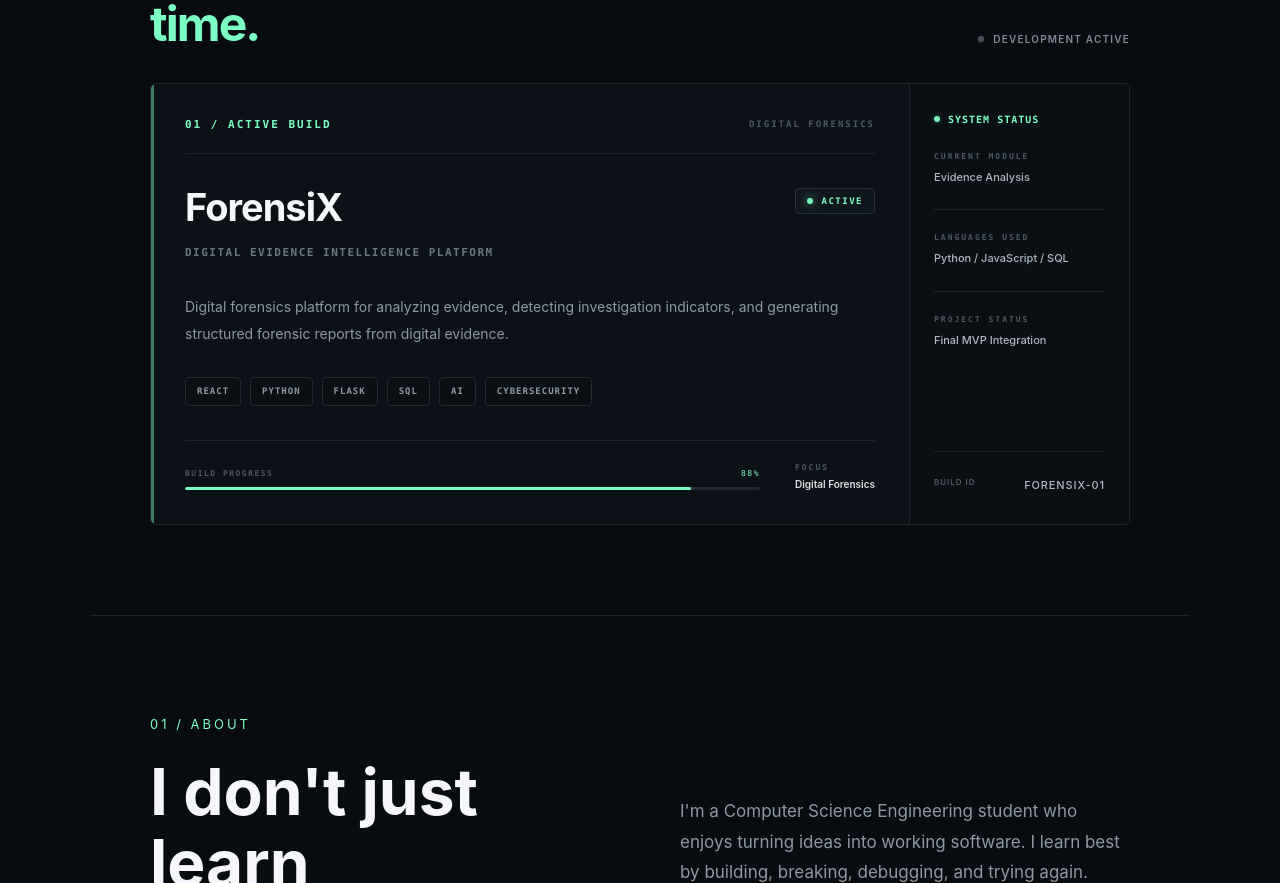
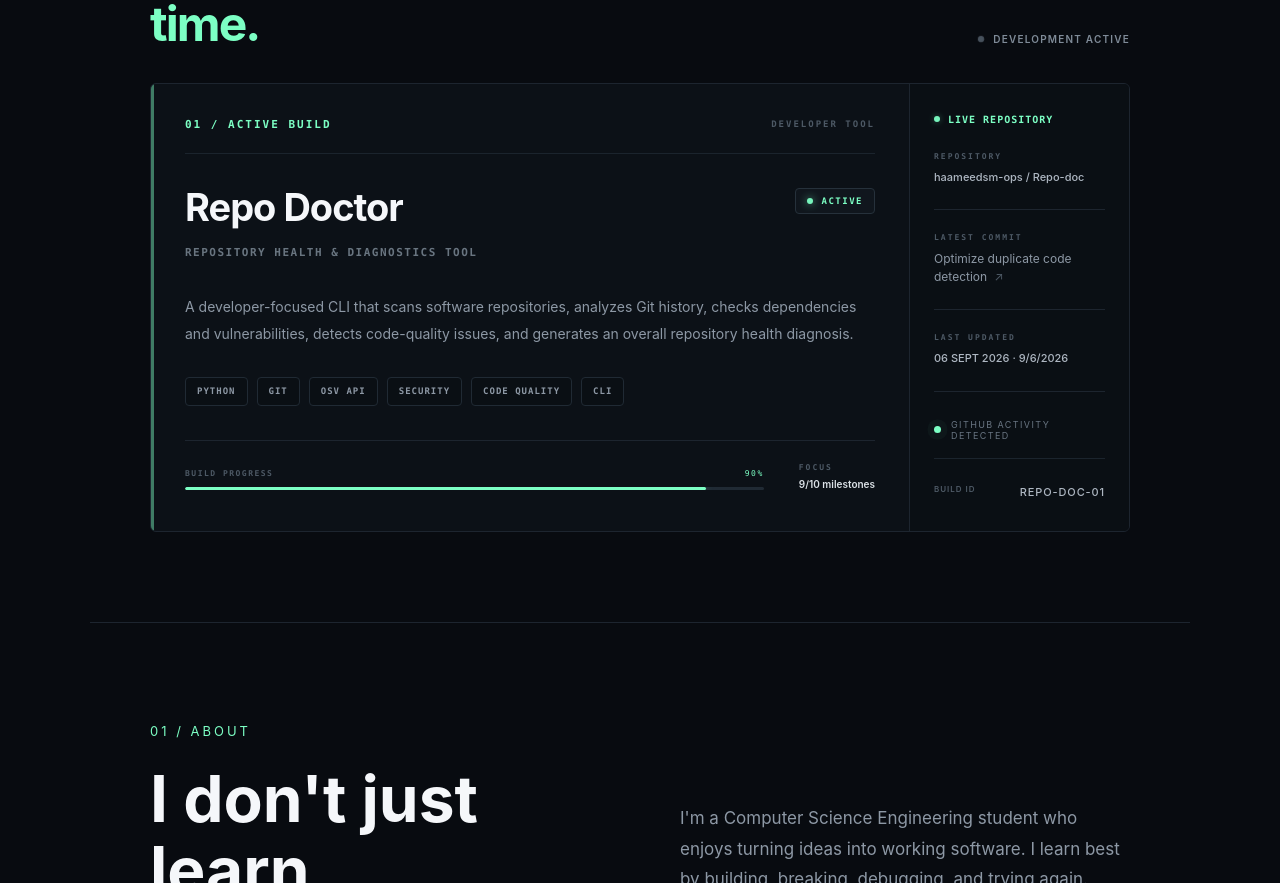
Before and after one commit to haameedsm-ops/My-Portfolio, a React (Vite) app: page / in a window 1280 px wide. Shown: the part 962-1845 px from the top of the page. Built offline with nearby package versions, Linux system fonts and the light colour scheme; no server answers.

Commit message:
Sync latest main changes into optimization branch: src/components/CurrentBuild.jsx

```diff
--- a/src/components/CurrentBuild.jsx
+++ b/src/components/CurrentBuild.jsx
@@ -1,18 +1,155 @@
+import { useEffect, useState } from "react";
+
 function CurrentBuild() {
   const technologies = [
-    "REACT",
     "PYTHON",
-    "FLASK",
-    "SQL",
-    "AI",
-    "CYBERSECURITY",
+    "GIT",
+    "OSV API",
+    "SECURITY",
+    "CODE QUALITY",
+    "CLI",
   ];
 
+  const milestones = [
+    {
+      name: "Core repository scanner",
+      completed: true,
+    },
+    {
+      name: "Git repository analysis",
+      completed: true,
+    },
+    {
+      name: "Security & secrets scanning",
+      completed: true,
+    },
+    {
+      name: "Dependency analysis",
+      completed: true,
+    },
+    {
+      name: "Vulnerability detection",
+      completed: true,
+    },
+    {
+      name: "Code quality analysis",
+      completed: true,
+    },
+    {
+      name: "Repository health diagnosis",
+      completed: true,
+    },
+    {
+      name: "Outdated dependency detection",
+      completed: true,
+    },
+    {
+      name: "Duplicate code detection",
+      completed: true,
+    },
+    {
+      name: "Final testing & polish",
+      completed: false,
+    },
+  ];
+
+  const completedMilestones = milestones.filter(
+    (milestone) => milestone.completed
+  ).length;
+
+  const totalMilestones = milestones.length;
+
+  const progressPercentage = Math.round(
+    (completedMilestones / totalMilestones) * 100
+  );
+
+  const [githubActivity, setGithubActivity] = useState({
+    message: "Optimize duplicate code detection",
+    date: "2026-09-06T16:20:35Z",
+    url: "https://github.com/haameedsm-ops/Repo-doc/commit/e09e690c1a27b7103e27504eae4cc9b1f8b2e63f",
+  });
+
+  useEffect(() => {
+    const loadGithubData = async () => {
+      try {
+        const response = await fetch(
+          "https://api.github.com/repos/haameedsm-ops/Repo-doc/commits?per_page=1"
+        );
+
+        if (!response.ok) return;
+
+        const commits = await response.json();
+
+        if (commits.length) {
+          const latestCommit = commits[0];
+
+          setGithubActivity({
+            message:
+              latestCommit.commit.message.split("\n")[0],
+            date: latestCommit.commit.author?.date,
+            url: latestCommit.html_url,
+          });
+        }
+      } catch (error) {
+        console.log(
+          "GitHub project data unavailable."
+        );
+      }
+    };
+
+    loadGithubData();
+  }, []);
+
+  const formatRelativeTime = (date) => {
+    if (!date) return "";
+
+    const diff =
+      Date.now() - new Date(date).getTime();
+
+    const minutes = Math.floor(
+      diff / (1000 * 60)
+    );
+
+    const hours = Math.floor(
+      diff / (1000 * 60 * 60)
+    );
+
+    const days = Math.floor(
+      diff / (1000 * 60 * 60 * 24)
+    );
+
+    if (minutes < 1) return "JUST NOW";
+    if (minutes < 60) return `${minutes}M AGO`;
+    if (hours < 24) return `${hours}H AGO`;
+    if (days < 30) return `${days}D AGO`;
+
+    return new Date(date)
+      .toLocaleDateString()
+      .toUpperCase();
+  };
+
+  const formatDate = (date) => {
+    if (!date) return "";
+
+    return new Date(date)
+      .toLocaleDateString("en-IN", {
+        day: "2-digit",
+        month: "short",
+        year: "numeric",
+      })
+      .toUpperCase();
+  };
+
   return (
-    <section className="current-build" id="current-build">
+    <section
+      className="current-build"
+      id="current-build"
+    >
       <div className="build-heading">
         <div>
-          <p className="build-label">CURRENTLY BUILDING</p>
+          <p className="build-label">
+            CURRENTLY BUILDING
+          </p>
 
           <h2>
             One system.
@@ -27,22 +164,23 @@ function CurrentBuild() {
       </div>
 
       <div className="build-card">
-        {/* MAIN PROJECT PANEL */}
         <div className="build-main">
           <div className="build-topline">
-            <span className="build-index">01 / ACTIVE BUILD</span>
+            <span className="build-index">
+              01 / ACTIVE BUILD
+            </span>
 
             <span className="build-category">
-              DIGITAL FORENSICS
+              DEVELOPER TOOL
             </span>
           </div>
 
           <div className="build-title-row">
             <div>
-              <h3>ForensiX</h3>
+              <h3>Repo Doctor</h3>
 
               <p className="build-subtitle">
-                DIGITAL EVIDENCE INTELLIGENCE PLATFORM
+                REPOSITORY HEALTH & DIAGNOSTICS TOOL
               </p>
             </div>
 
@@ -53,14 +191,18 @@ function CurrentBuild() {
           </div>
 
           <p className="build-description">
-            Digital forensics platform for analyzing evidence, detecting
-            investigation indicators, and generating structured forensic
-            reports from digital evidence.
+            A developer-focused CLI that scans software
+            repositories, analyzes Git history, checks
+            dependencies and vulnerabilities, detects
+            code-quality issues, and generates an overall
+            repository health diagnosis.
           </p>
 
           <div className="build-tech">
             {technologies.map((technology) => (
-              <span key={technology}>{technology}</span>
+              <span key={technology}>
+                {technology}
+              </span>
             ))}
           </div>
 
@@ -69,63 +211,162 @@ function CurrentBuild() {
               <div className="build-progress-header">
                 <span>BUILD PROGRESS</span>
 
-                <strong>88%</strong>
+                <strong>
+                  {progressPercentage}%
+                </strong>
               </div>
 
               <div className="build-progress-track">
-                <span></span>
+                <span
+                  style={{
+                    width: `${progressPercentage}%`,
+                  }}
+                ></span>
               </div>
             </div>
 
             <div className="build-meta">
               <span>FOCUS</span>
 
-              <strong>Digital Forensics</strong>
+              <strong>
+                {completedMilestones}/{totalMilestones} milestones
+              </strong>
             </div>
           </div>
         </div>
 
-        {/* SYSTEM PANEL */}
         <aside className="build-side">
           <div className="build-system-status">
             <span className="build-status-dot"></span>
-            SYSTEM STATUS
+            LIVE REPOSITORY
           </div>
 
           <div className="build-side-block">
             <span className="build-side-label">
-              CURRENT MODULE
+              REPOSITORY
             </span>
 
-            <strong>Evidence Analysis</strong>
+            <strong>
+              haameedsm-ops / Repo-doc
+            </strong>
           </div>
 
           <div className="build-side-line"></div>
 
           <div className="build-side-block">
             <span className="build-side-label">
-              LANGUAGES USED
+              LATEST COMMIT
             </span>
 
-            <strong>Python / JavaScript / SQL</strong>
+            <a
+              href={githubActivity.url}
+              target="_blank"
+              rel="noopener noreferrer"
+              style={{
+                display: "block",
+                color: "#8d98a5",
+                textDecoration: "none",
+                lineHeight: "1.5",
+                fontSize: "12px",
+                transition: "color 0.2s ease",
+              }}
+              onMouseEnter={(event) => {
+                event.currentTarget.style.color =
+                  "#7cffc4";
+              }}
+              onMouseLeave={(event) => {
+                event.currentTarget.style.color =
+                  "#8d98a5";
+              }}
+            >
+              {githubActivity.message}
+
+              <span
+                style={{
+                  marginLeft: "7px",
+                  color: "#4d5965",
+                }}
+              >
+                ↗
+              </span>
+            </a>
           </div>
 
           <div className="build-side-line"></div>
 
           <div className="build-side-block">
             <span className="build-side-label">
-              PROJECT STATUS
+              LAST UPDATED
             </span>
 
-            <strong>Final MVP Integration</strong>
+            <strong>
+              {formatDate(githubActivity.date)} ·{" "}
+              {formatRelativeTime(
+                githubActivity.date
+              )}
+            </strong>
+          </div>
+
+          <div className="build-side-line"></div>
+
+          <div
+            style={{
+              display: "flex",
+              alignItems: "center",
+              gap: "10px",
+              marginTop: "4px",
+              marginBottom: "8px",
+            }}
+          >
+            <span
+              style={{
+                width: "7px",
+                height: "7px",
+                borderRadius: "50%",
+                background: "#7cffc4",
+                boxShadow:
+                  "0 0 0 0 rgba(124, 255, 196, 0.5)",
+                animation: "githubPulse 2s infinite",
+                flexShrink: 0,
+              }}
+            ></span>
+
+            <span
+              style={{
+                color: "#697582",
+                fontSize: "9px",
+                letterSpacing: "1.4px",
+              }}
+            >
+              GITHUB ACTIVITY DETECTED
+            </span>
           </div>
 
           <div className="build-side-footer">
             <span>BUILD ID</span>
-            <strong>FORENSIX-01</strong>
+
+            <strong>REPO-DOC-01</strong>
           </div>
         </aside>
       </div>
+
+      <style>
+        {`
+          @keyframes githubPulse {
+            0% {
+              box-shadow: 0 0 0 0 rgba(124, 255, 196, 0.45);
+            }
+
+            70% {
+              box-shadow: 0 0 0 7px rgba(124, 255, 196, 0);
+            }
+
+            100% {
+              box-shadow: 0 0 0 0 rgba(124, 255, 196, 0);
+            }
+          }
+        `}
+      </style>
     </section>
   );
 }
```
